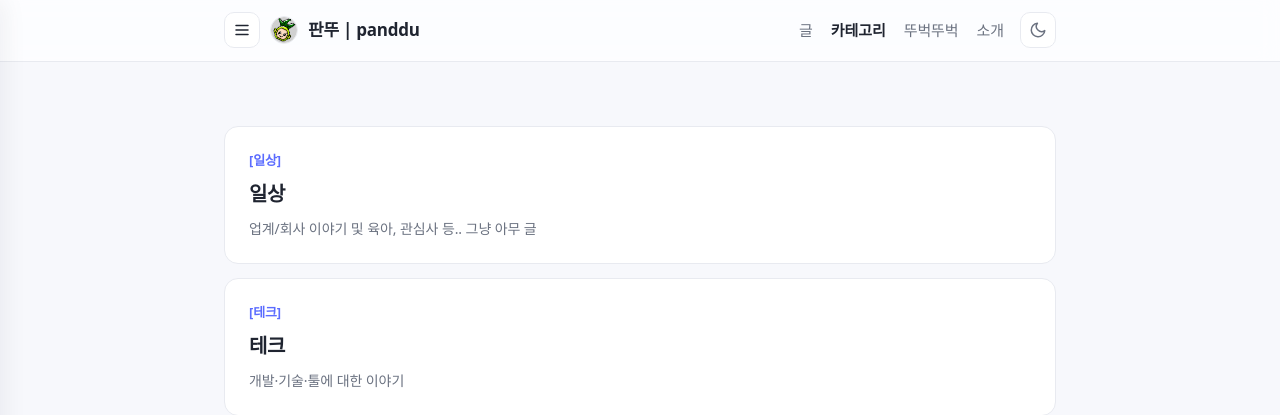
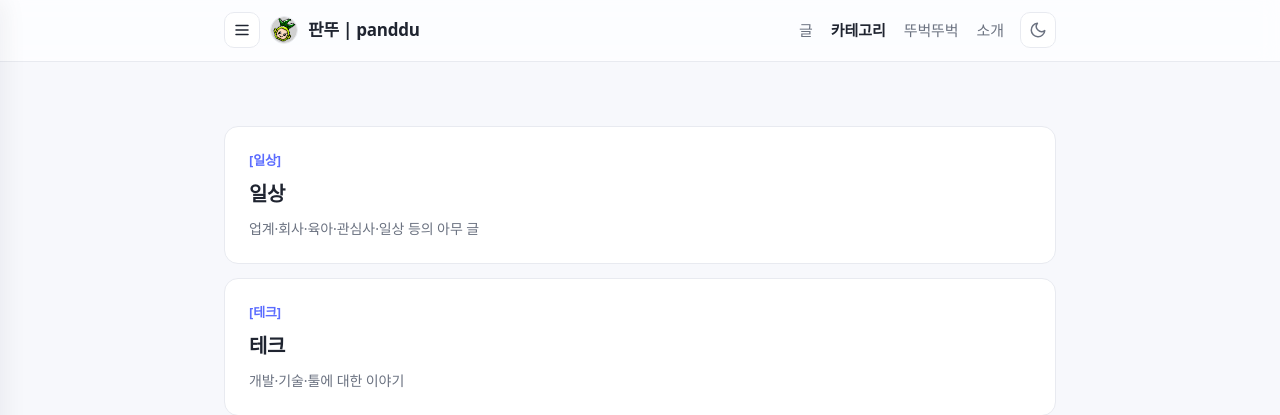
Before and after one commit to panddu/panddu.github.io, a Jekyll site: the page built from series/index.html, in a window 1280 px wide and 972 px high. Shown: the top 415 px of the window. Built offline with Jekyll 4.4.1, drawn with Linux system fonts in a browser that asks for light colours; some web fonts are replaced.

Commit message:
series: 일상 카테고리 설명 문구 다듬기
Co-Authored-By: Claude Opus 4.8 (1M context) <noreply@anthropic.com>

```diff
--- a/_data/series.yml
+++ b/_data/series.yml
@@ -5,7 +5,7 @@
 daily:
   display: 일상
   bracket: "[일상]"
-  desc: 업계/회사 이야기 및 육아, 관심사 등.. 그냥 아무 글
+  desc: 업계·회사·육아·관심사·일상 등의 아무 글
   color: "#6b7280"
   bg: "#f3f4f6"
 
```
